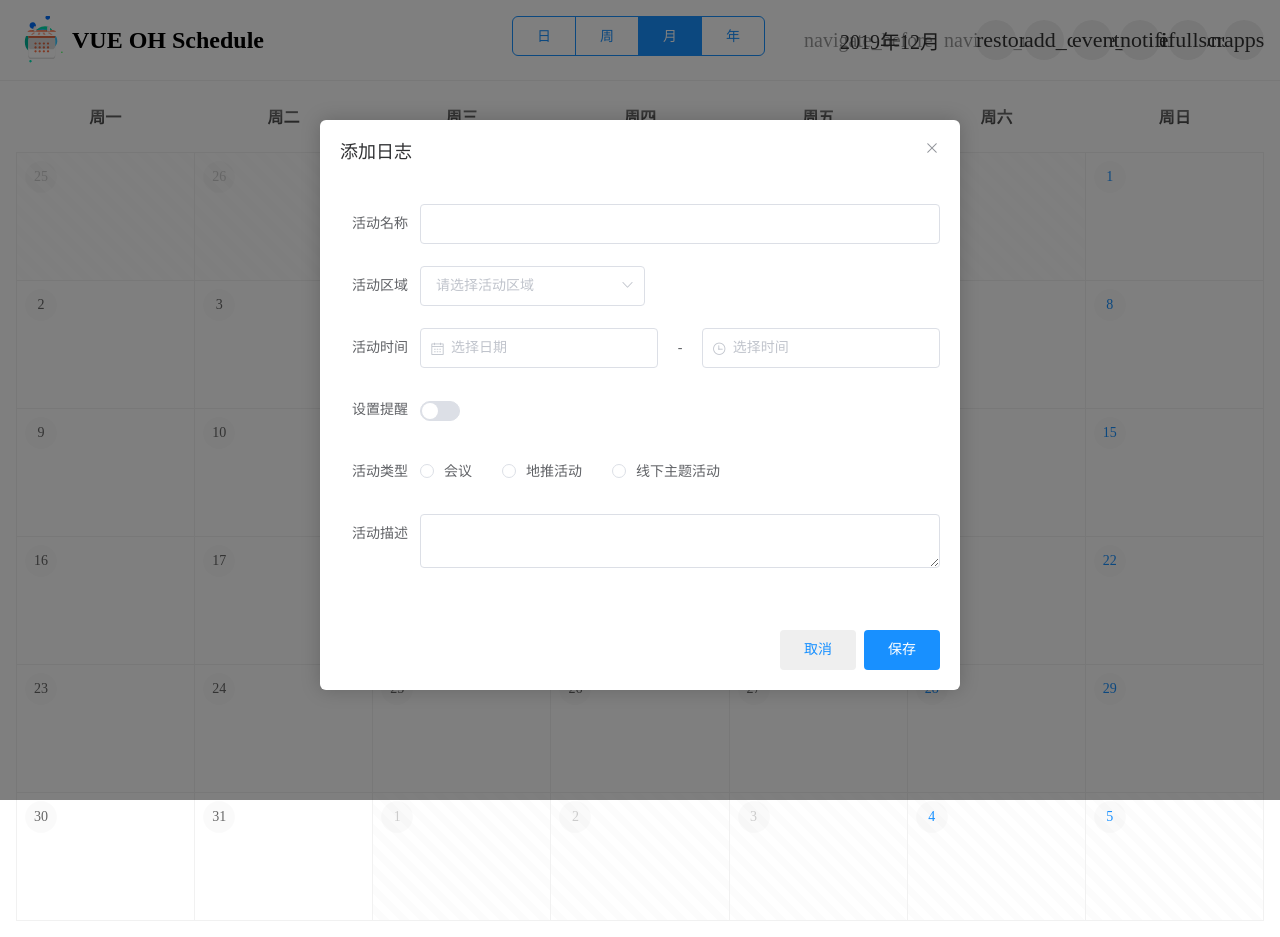
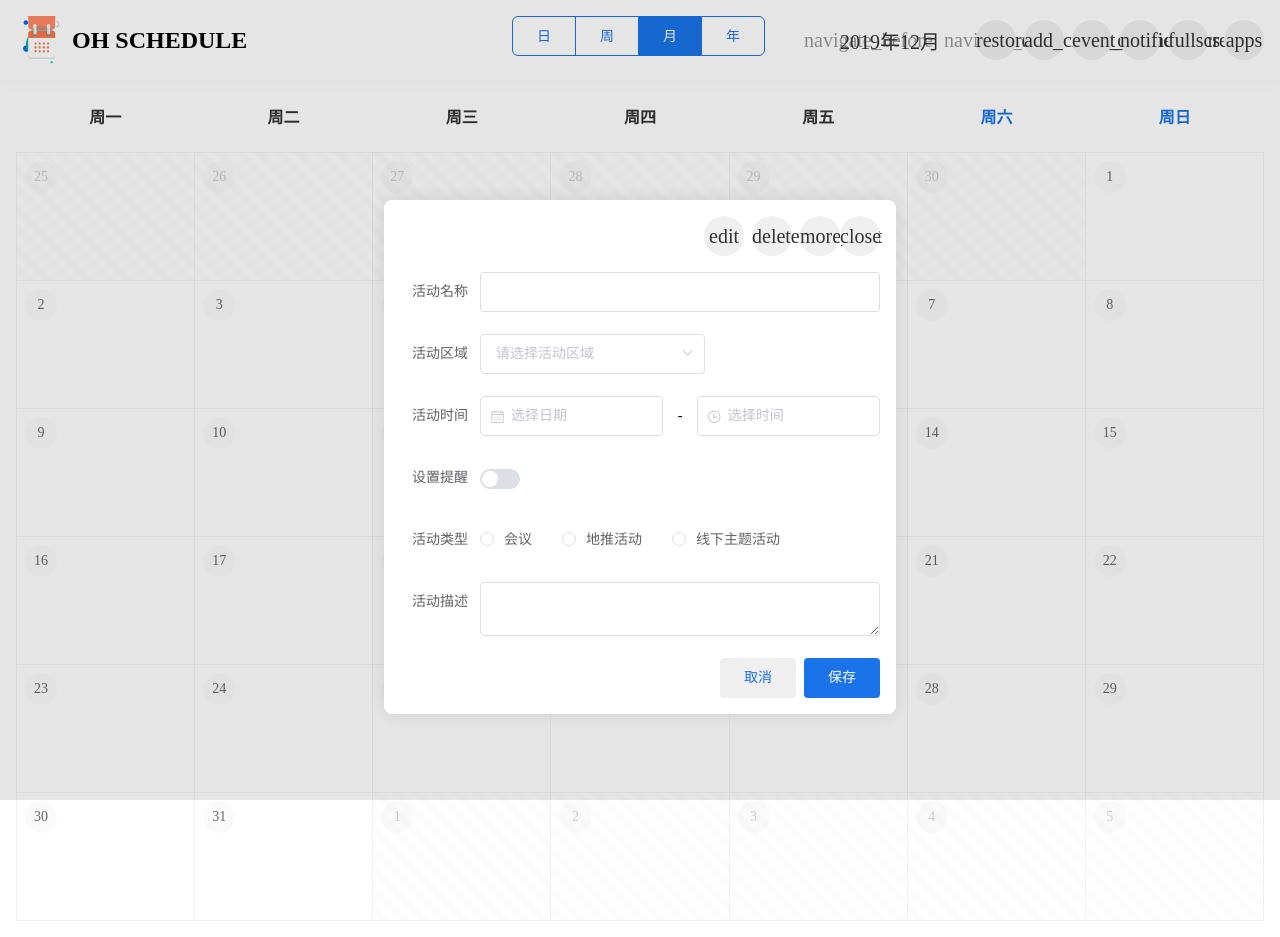
Before and after one commit to kansini/vue-schedule, a Vue app: page / in a window 1280 px wide. Both pictures are taken after a click on the button 1044 px from the left and 40 px from the top of the page. Built offline with nearby package versions, Linux system fonts and the light colour scheme; a web font is replaced by a local one.

Commit message:
add dialog component

```diff
--- a/src/assets/scss/theme.scss
+++ b/src/assets/scss/theme.scss
@@ -259,6 +259,13 @@
 .el-slider__button {
   @include listInfo_theme($dropMenu-bg-theme1, $listInfo-border-theme1);
 }
+
 .el-time-panel__btn.confirm {
   @include listInfo_icon_theme($header-color-theme1);
 }
+
+.el-dialog__headerbtn .el-dialog__close {
+  &:hover {
+    @include listInfo_icon_theme($header-color-theme1);
+  }
+}
--- a/src/assets/scss/variable.scss
+++ b/src/assets/scss/variable.scss
@@ -143,8 +143,8 @@ $gray-2:#F1F1F1;
 $gray-1:#FAFAFA;
 
 $theme1-color-dark:$blue-8;
-$theme1-color-default:$blue-6;
-$theme1-color-light:$blue-1;
+$theme1-color-default:#1a73e8; //#1a73e8 //$blue-6
+$theme1-color-light:#e8f0fe; //#e8f0fe //$blue-1
 
 $theme2-color-dark:#e31c2c; //F5222D //e31c2c
 $theme2-color-default:#F03F48;
--- a/src/components/kits/animation/index.vue
+++ b/src/components/kits/animation/index.vue
@@ -64,7 +64,7 @@
         }
     }
 </script>
-<style scoped lang="scss">
+<style lang="scss" scoped>
     #demo {
         width: 240px;
         height: 240px;
--- a/src/components/kits/button/index.vue
+++ b/src/components/kits/button/index.vue
@@ -69,11 +69,11 @@
         &::before {
             content: attr(icon);
             font-family: 'Material Icons';
-            font-size: 22px;
+            font-size: 20px;
         }
 
         &:hover {
-            transform: scale(1.1);
+            //transform: scale(1.1);
             @include dropMenu_theme($dropMenu-color-theme1, $dropMenu-bg-theme1);
         }
     }
--- /dev/null
+++ b/src/components/kits/dialog/index.vue
@@ -0,0 +1,85 @@
+<template>
+    <div class="oh-dialog-wrapper" v-show="visible">
+        <div class="oh-dialog" :class="{open:visible}">
+            <div class="dialog-header" >
+                <slot class="header-extra" name="extra"></slot>
+                <oh-button circle icon="close" @click="close"></oh-button>
+            </div>
+            <slot></slot>
+            <slot class="dialog-footer" name="footer"></slot>
+        </div>
+    </div>
+</template>
+
+<script>
+    export default {
+        name: "oh-dialog",
+        props: {
+            visible: {
+                type: Boolean,
+                default: true
+            }
+        },
+        methods: {
+            close() {
+                this.$emit('update:visible', false)
+            }
+        }
+    }
+</script>
+
+<style lang="scss" scoped>
+    .oh-dialog-wrapper {
+        position: fixed;
+        width: 100%;
+        height: 100%;
+        top: 0;
+        right: 0;
+        margin: 0;
+        z-index: 999;
+        overflow: hidden;
+        background: rgba(0, 0, 0, .1);
+
+        .oh-dialog {
+            position: relative;
+            margin: 25vh auto 0;
+            border-radius: 8px;
+            box-shadow: 0 0 20px rgba(0, 0, 0, .1);
+            box-sizing: border-box;
+            width: 40%;
+            padding: 16px 16px;
+            box-sizing: border-box;
+            background: rgba(255, 255, 255, 1);
+
+            .dialog-header {
+                display: flex;
+                justify-content: flex-end;
+                margin-bottom: 16px;
+
+                .oh-button {
+
+                }
+            }
+
+            .dialog-footer {
+                display: flex;
+                justify-content: flex-end;
+            }
+        }
+
+        .open {
+            animation: open linear .2s;
+        }
+
+        @keyframes open {
+            from {
+                opacity: 0;
+                transform: scale(0);
+            }
+            to {
+                opacity: 1;
+                transform: scale(1);
+            }
+        }
+    }
+</style>
--- a/src/components/kits/index.js
+++ b/src/components/kits/index.js
@@ -1,13 +1,15 @@
 import ohButton from './button'
 import theme from './theme'
 import ohAnimation from './animation'
-//import ohTab from './tab'
+import ohTab from './tab'
+import ohDialog from './dialog'
 
 const components = {
     ohButton,
     theme,
     ohAnimation,
-    //ohTab
+    ohTab,
+    ohDialog
 }
 
 const install = (Vue, opts = {}) => {
--- a/src/components/kits/tab/index.vue
+++ b/src/components/kits/tab/index.vue
@@ -3,7 +3,7 @@
         <div class="oh-tab-item" v-for="(item,index) in tabs"
              :class="[{current:index == active},{notCurrent:index != active}]"
              :key="index"
-             @click="handleToTab(index)">
+             @click="handleToSwitch(index)">
             {{item}}
         </div>
     </div>
@@ -13,11 +13,21 @@
 <script>
     export default {
         name: "oh-tab",
-        props:['active','tabs'],
-        methods:{
-            handleToTab(index){
-                this.$emit('click',index)
+        props: ['tabs'],
+        computed:{
+            active: {
+                get() {
+                    return this.$store.state.schedule.currentViewIndex
+                },
+                set() {
+
+                }
             }
+        },
+        methods: {
+            handleToSwitch(currentViewIndex) {
+                this.$store.commit("schedule/SET_CURRENT_VIEW", {currentViewIndex})
+            },
         }
     }
 </script>
@@ -34,6 +44,7 @@
             font-size: 14px;
             //color: #999;
             font-weight: 300;
+            background: #fff;
             @include border_theme($border_theme1);
             border: 1px solid;
             box-sizing: border-box;
--- a/src/components/schedule/Header.vue
+++ b/src/components/schedule/Header.vue
@@ -1,30 +1,23 @@
 <template>
     <div class="schedule-header">
-        <div class="schedule-header-item">
+        <div class="schedule-header-item" v-if="hasTitle">
             <div class="logo-icon">
                 <oh-animation id="icon-calendar" renderer="canvas"></oh-animation>
             </div>
-            <h2>VUE OH Schedule</h2>
+            <h2>OH SCHEDULE</h2>
         </div>
-        <div class="schedule-header-center">
-            <div class="toggle-view-tab">
-                <div class="toggle-view-tab-item" v-for="(item,index) in views"
-                     :class="[{current:index == currentViewIndex},{notCurrent:index != currentViewIndex}]"
-                     :key="index"
-                     @click="handleToSwitch(index)">
-                    {{item}}
-                </div>
-            </div>
+        <div class="schedule-header-center" v-if="hasTitle">
+            <oh-tab :tabs="views"></oh-tab>
         </div>
-        <div class="schedule-header-item">
+        <div class="schedule-header-item" >
             <div class="toggleDate" v-if="currentViewIndex === 0">
                 <div class="btn-prev" @click="handlePrevDay"></div>
-                <div class="current-date">{{this.time.year}}年{{this.time.month+1}}月{{this.time.day}}</div>
+                <div class="current-date">{{this.time.day}}日</div>
                 <div class="btn-next" @click="handleNextDay"></div>
             </div>
             <div class="toggleDate" v-if="currentViewIndex === 1">
                 <div class="btn-prev" @click="handlePrevWeek"></div>
-                <div class="current-date">{{this.time.month+1}}月{{this.time.day}}</div>
+                <div class="current-date">{{this.time.month+1}}月{{this.time.day}}日</div>
                 <div class="btn-next" @click="handleNextWeek"></div>
             </div>
             <div class="toggleDate" v-if="currentViewIndex === 2">
@@ -44,7 +37,7 @@
                 <oh-button icon="add_circle_outline" circle @click="addSchedule"></oh-button>
             </el-tooltip>
             <el-tooltip class="item" effect="dark" content="日志列表">
-                <oh-button icon="event_note" circle @click="addSchedule"></oh-button>
+                <oh-button icon="event_note" circle @click="showList"></oh-button>
             </el-tooltip>
 
             <el-tooltip class="item" effect="dark" content="提醒">
@@ -61,7 +54,7 @@
                         <i class="font-icons">palette</i>
                         主题
                     </el-dropdown-item>
-                    <el-dropdown-item>
+                    <el-dropdown-item @click.native="doPrint">
                         <i class="font-icons">print</i>
                         打印
                     </el-dropdown-item>
@@ -87,6 +80,12 @@
                 isFullscreen: false,
                 fullscreenIcon: "fullscreen",
                 notify: false
+            }
+        },
+        props: {
+            hasTitle: {
+                type: Boolean,
+                default: true
             }
         },
         computed: {
@@ -179,8 +178,8 @@
             addSchedule() {
                 this.$emit('addSchedule');
             },
-            handleToSwitch(currentViewIndex) {
-                this.$store.commit("schedule/SET_CURRENT_VIEW", {currentViewIndex})
+            showList() {
+                this.$emit('showList');
             },
             toggleCurrentDate(currentDate) {
                 this.$store.commit("schedule/SET_CURRENT_DATE", {currentDate})
@@ -200,6 +199,16 @@
                     this.isFullScreen = false
                     this.fullscreenIcon = "fullscreen"
                 }
+            },
+            doPrint() {
+                let bdhtml = window.document.body.innerHTML;
+                let sprnstr = "<!--startprint-->"; //开始打印标识字符串有17个字符
+                let eprnstr = "<!--endprint-->"; //结束打印标识字符串
+                let prnhtml = bdhtml.substr(bdhtml.indexOf(sprnstr) + 17); //从开始打印标识之后的内容
+                prnhtml = prnhtml.substring(0, prnhtml.indexOf(eprnstr)); //截取开始标识和结束标识之间的内容
+                window.document.body.innerHTML = prnhtml; //把需要打印的指定内容赋给body.innerHTML
+                window.print(); //调用浏览器的打印功能打印指定区域
+                window.document.body.innerHTML = bdhtml; // 最后还原页面
             }
         }
     }
@@ -215,9 +224,9 @@
         justify-content: space-between;
         padding: 16px;
         box-sizing: border-box;
-        border-bottom: 1px solid #f1f1f1;
-        background: rgba(255, 255, 255, .85);
-        box-shadow: 0 20px 40px rgba(255, 255, 255, 1);
+        // border-bottom: 1px solid #f1f1f1;
+        background: rgba(255, 255, 255, .9);
+        box-shadow: 0 0px 20px rgba(0, 0, 0, .03);
         z-index: 999;
 
         .schedule-header-item {
--- a/src/components/schedule/MonthView.vue
+++ b/src/components/schedule/MonthView.vue
@@ -1,13 +1,13 @@
 <template>
     <div class="schedule-month-view">
-        <div class="calendar-week">
+        <div class="schedule-week">
             <div v-for="(item, index) in weekArr" :key="index" class="week-item">{{item}}</div>
         </div>
         <div class="schedule-view">
             <div v-for="(item, index) in visibleCalendar" :key="index" class="date-view"
                  :class="[{'current':isCurrentMonth(item.date)},
                  {'notCurrent':!isCurrentMonth(item.date)},
-                 {today:isToday(item.date)}]">
+                 {today:isToday(item.date)}]" @click="handleDay">
                 <span class="day" @click="jumpToDay(0)">{{item.day}}</span>
                 <div class="schedule-list">
                     <div class="schedule-list-item" v-for="(event,index) in item.events" :key="index">
@@ -94,13 +94,17 @@
                 //     x.clickDay = false;
                 // });
                 // this.$set(item, 'clickDay', true);
+            },
+            handleDay(item) {
+                this.$emit('handleDay', item);
             }
         }
     }
 </script>
 
-<style lang="scss" scoped>
+<style lang="scss">
     .schedule-month-view {
+
         .schedule-week {
             width: 100%;
             display: flex;
@@ -141,11 +145,6 @@
                 border-bottom: 1px solid #f1f1f1;
                 box-sizing: border-box;
                 cursor: pointer;
-
-                &:nth-child(7n + 6),
-                &:nth-child(7n) {
-                    @include listInfo_icon_theme($header-color-theme1);
-                }
 
                 .day {
                     display: inline-block;
--- /dev/null
+++ b/src/components/schedule/ScheduleForm.vue
@@ -0,0 +1,87 @@
+<template>
+    <div class="schedule-form">
+        <el-form ref="form" :model="form" label-width="80px">
+            <el-form-item label="活动名称">
+                <el-input v-model="form.name"></el-input>
+            </el-form-item>
+            <el-form-item label="活动区域">
+                <el-select v-model="form.region" placeholder="请选择活动区域">
+                    <el-option label="区域一" value="shanghai"></el-option>
+                    <el-option label="区域二" value="beijing"></el-option>
+                </el-select>
+            </el-form-item>
+            <el-form-item label="活动时间">
+                <el-col :span="11">
+                    <el-date-picker type="date" placeholder="选择日期" v-model="form.date1"
+                                    :picker-options="pickerOptions" style="width: 100%;"></el-date-picker>
+                </el-col>
+                <el-col style="text-align: center" :span="2">-</el-col>
+                <el-col :span="11">
+                    <el-time-picker placeholder="选择时间" v-model="form.date2" style="width: 100%;"></el-time-picker>
+                </el-col>
+            </el-form-item>
+            <el-form-item label="设置提醒">
+                <el-switch v-model="form.delivery"></el-switch>
+            </el-form-item>
+            <el-form-item label="活动类型">
+                <el-radio-group v-model="form.type">
+                    <el-radio label="会议" name="type"></el-radio>
+                    <el-radio label="地推活动" name="type"></el-radio>
+                    <el-radio label="线下主题活动" name="type"></el-radio>
+                </el-radio-group>
+            </el-form-item>
+            <el-form-item label="活动描述">
+                <el-input type="textarea" v-model="form.desc"></el-input>
+            </el-form-item>
+        </el-form>
+    </div>
+
+</template>
+
+<script>
+    export default {
+        name: "ScheduleForm",
+        data() {
+            return {
+                form: {
+                    name: '',
+                    region: '',
+                    date1: '',
+                    date2: '',
+                    delivery: false,
+                    type: [],
+                    resource: '',
+                    desc: ''
+                },
+                pickerOptions: {
+                    shortcuts: [
+                        {
+                            text: '今天',
+                            onClick(picker) {
+                                picker.$emit('pick', new Date());
+                            }
+                        },
+                        {
+                            text: '明天',
+                            onClick(picker) {
+                                const date = new Date();
+                                date.setTime(date.getTime() + 3600 * 1000 * 24);
+                                picker.$emit('pick', date);
+                            }
+                        },
+                        {
+                            text: '一周后',
+                            onClick(picker) {
+                                const date = new Date();
+                                date.setTime(date.getTime() + 3600 * 1000 * 24 * 7);
+                                picker.$emit('pick', date);
+                            }
+                        }]
+                }
+            }
+        },
+    }
+</script>
+
+<style lang="scss" scoped>
+</style>
--- a/src/components/schedule/index.vue
+++ b/src/components/schedule/index.vue
@@ -1,54 +1,26 @@
 <template>
     <div class="schedule">
-        <schedule-header @addSchedule="addSchedule"/>
+        <schedule-header @addSchedule="newSchedule" @showList="showScheduleList"/>
         <div class="schedule-content">
             <transition-group name="toggle-view" tag="div">
                 <dayView v-if="currentViewIndex == 0" :key="0"></dayView>
                 <weekView v-if="currentViewIndex == 1" :key="1"></weekView>
-                <monthView v-if="currentViewIndex == 2 " :key="2"></monthView>
+                <monthView v-if="currentViewIndex == 2 " :key="2" @handleDay="dialogAddSchedule = true"></monthView>
                 <yearView v-if="currentViewIndex == 3" :key="3"></yearView>
             </transition-group>
         </div>
-        <el-dialog title="添加日志" :visible.sync="dialogAddSchedule">
-            <el-form ref="form" :model="form" label-width="80px">
-                <el-form-item label="活动名称">
-                    <el-input v-model="form.name"></el-input>
-                </el-form-item>
-                <el-form-item label="活动区域">
-                    <el-select v-model="form.region" placeholder="请选择活动区域">
-                        <el-option label="区域一" value="shanghai"></el-option>
-                        <el-option label="区域二" value="beijing"></el-option>
-                    </el-select>
-                </el-form-item>
-                <el-form-item label="活动时间">
-                    <el-col :span="11">
-                        <el-date-picker type="date" placeholder="选择日期" v-model="form.date1"
-                                        :picker-options="pickerOptions" style="width: 100%;"></el-date-picker>
-                    </el-col>
-                    <el-col style="text-align: center" :span="2">-</el-col>
-                    <el-col :span="11">
-                        <el-time-picker placeholder="选择时间" v-model="form.date2" style="width: 100%;"></el-time-picker>
-                    </el-col>
-                </el-form-item>
-                <el-form-item label="设置提醒">
-                    <el-switch v-model="form.delivery"></el-switch>
-                </el-form-item>
-                <el-form-item label="活动类型">
-                    <el-radio-group v-model="form.type">
-                        <el-radio label="会议" name="type"></el-radio>
-                        <el-radio label="地推活动" name="type"></el-radio>
-                        <el-radio label="线下主题活动" name="type"></el-radio>
-                    </el-radio-group>
-                </el-form-item>
-                <el-form-item label="活动描述">
-                    <el-input type="textarea" v-model="form.desc"></el-input>
-                </el-form-item>
-            </el-form>
+        <oh-dialog :visible.sync="dialogAddSchedule">
+            <schedule-form></schedule-form>
+            <div slot="extra" class="header-extra">
+                <oh-button circle icon="edit"></oh-button>
+                <oh-button circle icon="delete"></oh-button>
+                <oh-button circle icon="more_vert"></oh-button>
+            </div>
             <div slot="footer" class="dialog-footer">
                 <oh-button type="flat" @click="dialogAddSchedule = false">取消</oh-button>
                 <oh-button type="primary" @click="dialogAddSchedule = false">保存</oh-button>
             </div>
-        </el-dialog>
+        </oh-dialog>
     </div>
 </template>
 
@@ -58,6 +30,7 @@
     import weekView from './WeekView'
     import monthView from './MonthView'
     import yearView from './YearView'
+    import scheduleForm from './ScheduleForm'
 
     export default {
         name: 'schedule',
@@ -66,46 +39,13 @@
             dayView,
             weekView,
             monthView,
-            yearView
+            yearView,
+            scheduleForm
         },
         data() {
             return {
                 dialogAddSchedule: false,
-                form: {
-                    name: '',
-                    region: '',
-                    date1: '',
-                    date2: '',
-                    delivery: false,
-                    type: [],
-                    resource: '',
-                    desc: ''
-                },
-                pickerOptions: {
-                    disabledDate(time) {
-                        return time.getTime() > Date.now();
-                    },
-                    shortcuts: [{
-                        text: '今天',
-                        onClick(picker) {
-                            picker.$emit('pick', new Date());
-                        }
-                    }, {
-                        text: '明天',
-                        onClick(picker) {
-                            const date = new Date();
-                            date.setTime(date.getTime() + 3600 * 1000 * 24);
-                            picker.$emit('pick', date);
-                        }
-                    }, {
-                        text: '一周后',
-                        onClick(picker) {
-                            const date = new Date();
-                            date.setTime(date.getTime() + 3600 * 1000 * 24 * 7);
-                            picker.$emit('pick', date);
-                        }
-                    }]
-                },
+                drawer: false
             }
         },
         computed: {
@@ -119,9 +59,13 @@
             }
         },
         methods: {
-            addSchedule() {
+            newSchedule() {
                 this.dialogAddSchedule = true
+            },
+            showScheduleList() {
+                this.drawer = true
             }
+
         }
     }
 </script>
@@ -135,25 +79,7 @@
 
         .schedule-content {
             margin-top: 64px;
-
-            .calendar-week {
-                width: 100%;
-                display: flex;
-                justify-content: center;
-
-                .week-item {
-                    width: calc(100% / 7);
-                    text-align: center;
-                    font-size: 16px;
-                    padding: 24px 0;
-                    color: #333;
-                    font-weight: bold;
-                    box-sizing: border-box;
-                }
-            }
-
         }
-
 
         .toggle-view-enter-active, .toggle-view-leave-active {
             transition: all linear .6s;
@@ -165,8 +91,9 @@
         }
 
         .el-dialog {
-            border-radius: 6px;
+            border-radius: 8px;
             box-shadow: 0 0px 20px rgba(0, 0, 0, .2);
         }
+
     }
 </style>
```
Also changed, not shown: src/components/kits/theme/index.vue (+3 -6 lines).
